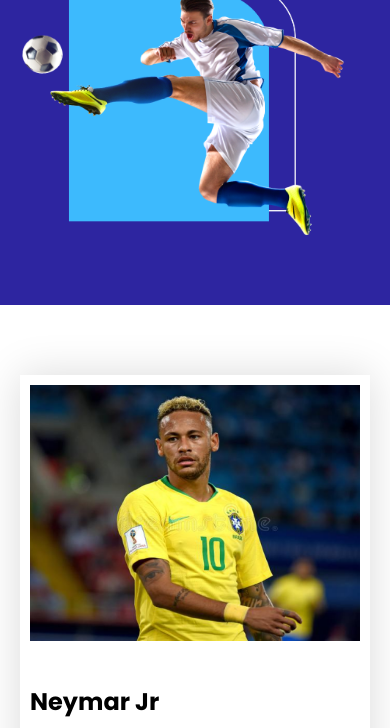
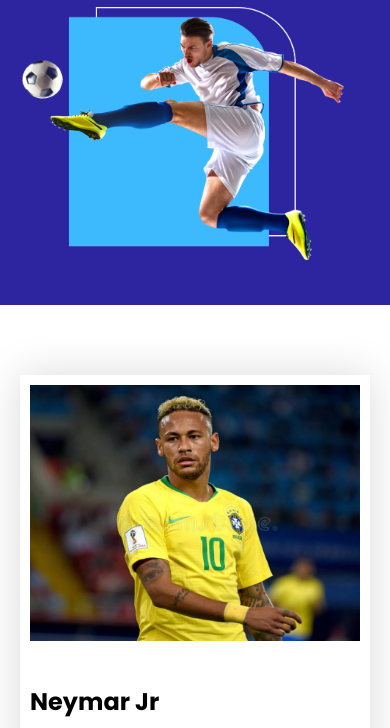
Before and after one commit to Amir2417/football-single-site, a plain HTML site: page index.html in a window 390 px wide. Shown: the part 372-1100 px from the top of the page. Drawn offline with Linux system fonts and the light colour scheme.

Commit message:
finishing

```diff
--- a/styles/style.css
+++ b/styles/style.css
@@ -217,9 +217,10 @@ upcoming matches styling
         flex-direction: column;
         margin-bottom: 29px;
     }
-    .feature-img,.highlight-img{
+    .feature-img{
         width: 325px;
         height: 255px;
+        margin-top: 100px;
     }
     .intro{
         width: 270px;
```
